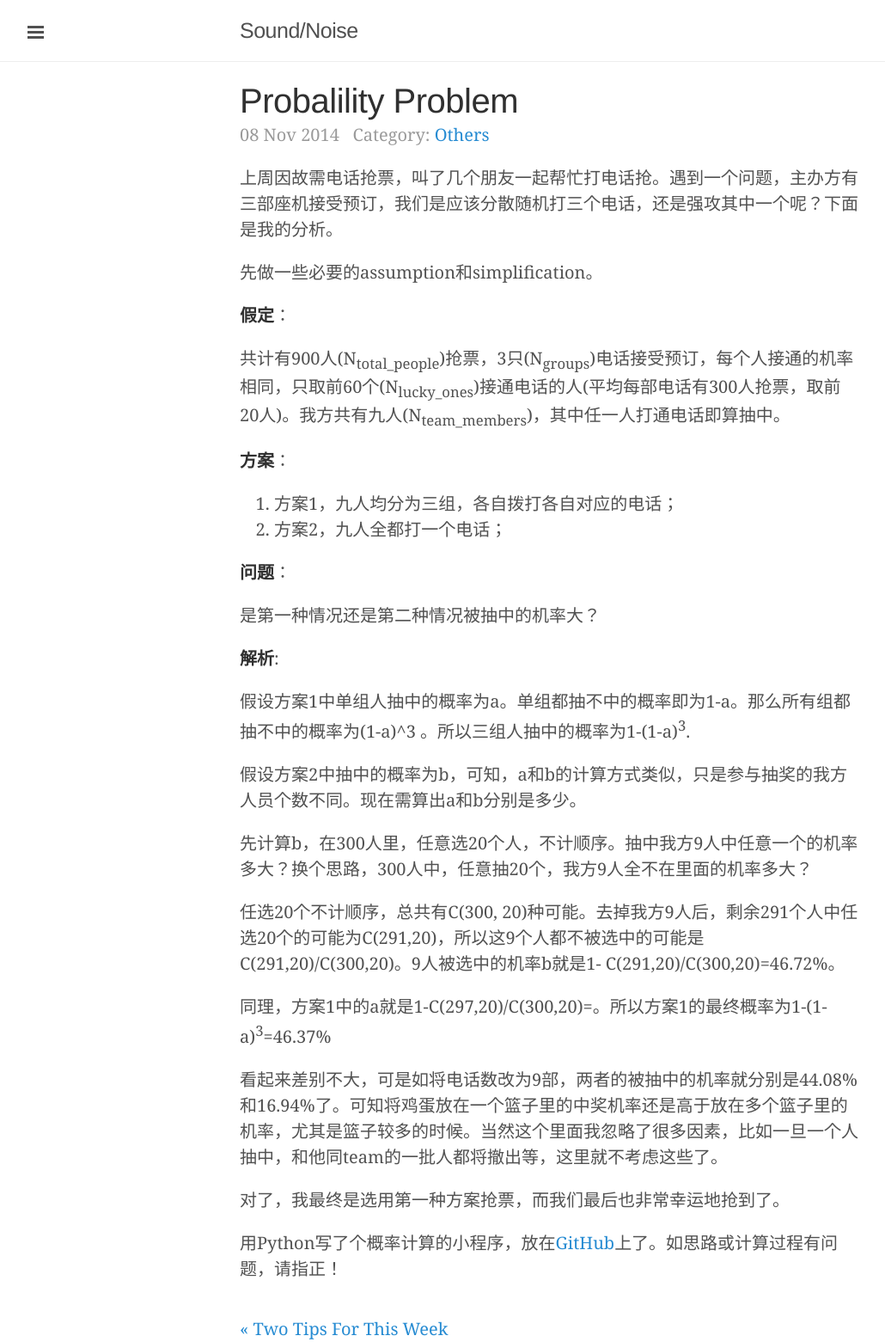
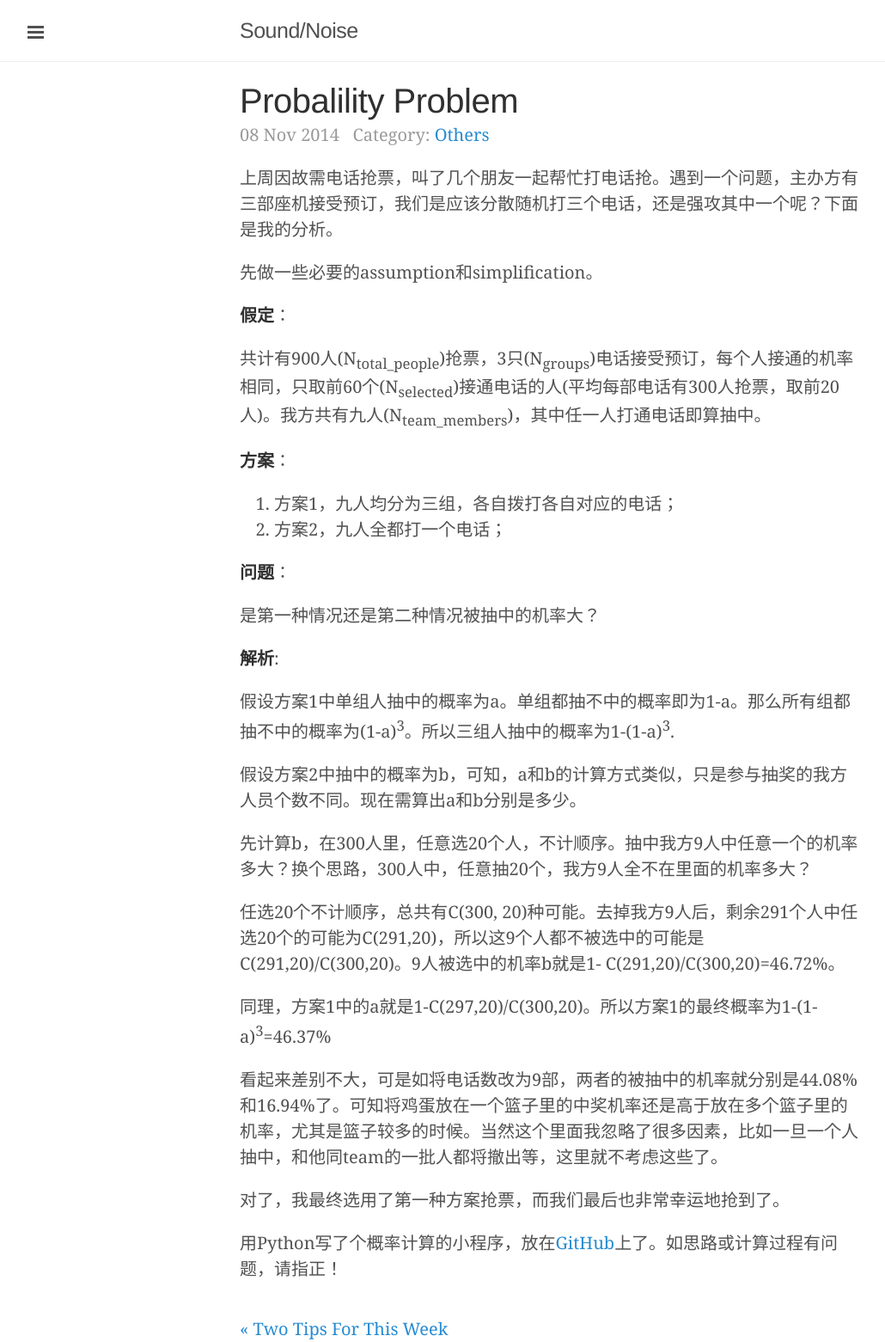
Before and after one commit to happybit/happybit.github.io, a Jekyll site: the page built from _posts/2014-11-08-probalility-problem.markdown, in a window 1280 px wide. Shown: the whole page at 86% size, without its empty margins (1-1031 px from the left). Built offline with Jekyll 4.4.1, drawn with Linux system fonts in a browser that asks for light colours; comment, search, counter and statistics services are not loaded.

Commit message:
minor change

```diff
--- a/_posts/2014-11-08-probalility-problem.markdown
+++ b/_posts/2014-11-08-probalility-problem.markdown
@@ -14,7 +14,7 @@ categories: Others
 
 **假定**：
 
-共计有900人(N<sub>total_people</sub>)抢票，3只(N<sub>groups</sub>)电话接受预订，每个人接通的机率相同，只取前60个(N<sub>lucky_ones</sub>)接通电话的人(平均每部电话有300人抢票，取前20人)。我方共有九人(N<sub>team_members</sub>)，其中任一人打通电话即算抽中。
+共计有900人(N<sub>total_people</sub>)抢票，3只(N<sub>groups</sub>)电话接受预订，每个人接通的机率相同，只取前60个(N<sub>selected</sub>)接通电话的人(平均每部电话有300人抢票，取前20人)。我方共有九人(N<sub>team_members</sub>)，其中任一人打通电话即算抽中。
 
 **方案**：
 
@@ -27,7 +27,7 @@ categories: Others
 
 **解析**:
 
-假设方案1中单组人抽中的概率为a。单组都抽不中的概率即为1-a。那么所有组都抽不中的概率为(1-a)^3 。所以三组人抽中的概率为1-(1-a)<sup>3</sup>.
+假设方案1中单组人抽中的概率为a。单组都抽不中的概率即为1-a。那么所有组都抽不中的概率为(1-a)<sup>3</sup>。所以三组人抽中的概率为1-(1-a)<sup>3</sup>.
 
 假设方案2中抽中的概率为b，可知，a和b的计算方式类似，只是参与抽奖的我方人员个数不同。现在需算出a和b分别是多少。
 
@@ -35,10 +35,10 @@ categories: Others
 
 任选20个不计顺序，总共有C(300, 20)种可能。去掉我方9人后，剩余291个人中任选20个的可能为C(291,20)，所以这9个人都不被选中的可能是 C(291,20)/C(300,20)。9人被选中的机率b就是1- C(291,20)/C(300,20)=46.72%。
 
-同理，方案1中的a就是1-C(297,20)/C(300,20)=。所以方案1的最终概率为1-(1-a)<sup>3</sup>=46.37%
+同理，方案1中的a就是1-C(297,20)/C(300,20)。所以方案1的最终概率为1-(1-a)<sup>3</sup>=46.37%
 
 看起来差别不大，可是如将电话数改为9部，两者的被抽中的机率就分别是44.08%和16.94%了。可知将鸡蛋放在一个篮子里的中奖机率还是高于放在多个篮子里的机率，尤其是篮子较多的时候。当然这个里面我忽略了很多因素，比如一旦一个人抽中，和他同team的一批人都将撤出等，这里就不考虑这些了。
 
-对了，我最终是选用第一种方案抢票，而我们最后也非常幸运地抢到了。
+对了，我最终选用了第一种方案抢票，而我们最后也非常幸运地抢到了。
 
 用Python写了个概率计算的小程序，放在[GitHub](https://github.com/happybit/playground/blob/master/20141108_possibility_problem.py)上了。如思路或计算过程有问题，请指正！
```
